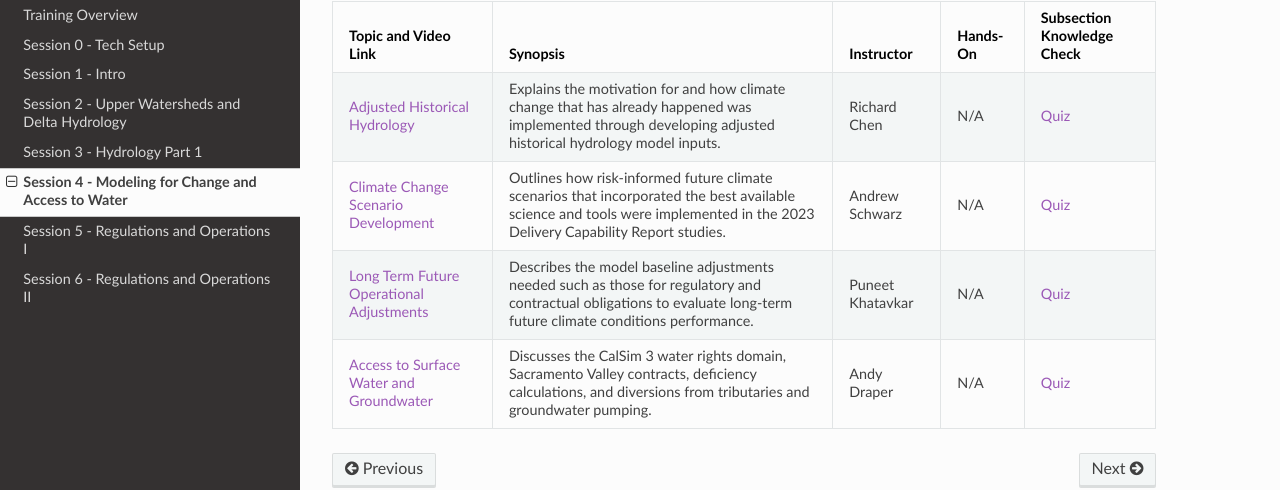
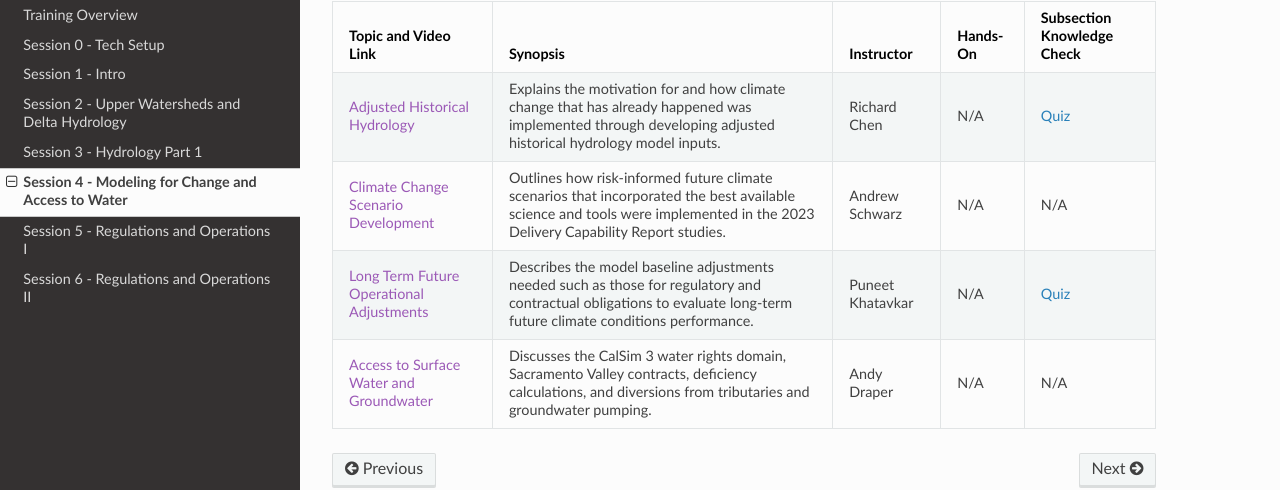
Before and after one commit to CentralValleyModeling/centralvalleymodeling.github.io, an MkDocs documentation site: the page built from docs/calsim-training/session4.md, in a window 1280 px wide and 1003 px high. Shown: the part 415-905 px from the top of the window. Built offline with MkDocs 1.6.1, drawn with Linux system fonts in a browser that asks for light colours; nearby versions of some CDN libraries.

Commit message:
Add quiz links MS forms

```diff
--- a/docs/calsim-training/session4.md
+++ b/docs/calsim-training/session4.md
@@ -14,7 +14,7 @@
 
 | Topic and Video Link | Synopsis | Instructor |Hands-On | Subsection Knowledge Check  |
 | --- | --- | --- | --- | --- |
-| [Adjusted Historical Hydrology]()  | Explains the motivation for and how climate change that has already happened was implemented through developing adjusted historical hydrology model inputs.  | Richard Chen | N/A | [Quiz]() |
-| [Climate Change Scenario Development]()  |  Outlines how risk-informed future climate scenarios that incorporated the best available science and tools were implemented in the 2023 Delivery Capability Report studies. | Andrew Schwarz | N/A | [Quiz]() |
-| [Long Term Future Operational Adjustments]()  | Describes the model baseline adjustments needed such as those for regulatory and contractual obligations to evaluate long-term future climate conditions performance. | Puneet Khatavkar | N/A | [Quiz]() |
-| [Access to Surface Water and Groundwater ]()  | Discusses the CalSim 3 water rights domain, Sacramento Valley contracts, deficiency calculations,  and diversions from tributaries and groundwater pumping.  | Andy Draper | N/A | [Quiz]() |
+| [Adjusted Historical Hydrology]()  | Explains the motivation for and how climate change that has already happened was implemented through developing adjusted historical hydrology model inputs.  | Richard Chen | N/A | [Quiz](https://forms.office.com/g/1d3v5c0s29?origin=lprLink) |
+| [Climate Change Scenario Development]()  |  Outlines how risk-informed future climate scenarios that incorporated the best available science and tools were implemented in the 2023 Delivery Capability Report studies. | Andrew Schwarz | N/A | N/A |
+| [Long Term Future Operational Adjustments]()  | Describes the model baseline adjustments needed such as those for regulatory and contractual obligations to evaluate long-term future climate conditions performance. | Puneet Khatavkar | N/A | [Quiz](https://forms.office.com/g/N3Q8hXmie9?origin=lprLink) |
+| [Access to Surface Water and Groundwater ]()  | Discusses the CalSim 3 water rights domain, Sacramento Valley contracts, deficiency calculations,  and diversions from tributaries and groundwater pumping.  | Andy Draper | N/A | N/A |
```
Also changed, not shown: docs/calsim-training/session2.md (+3 -3 lines), docs/calsim-training/session3.md (+3 -3 lines).
